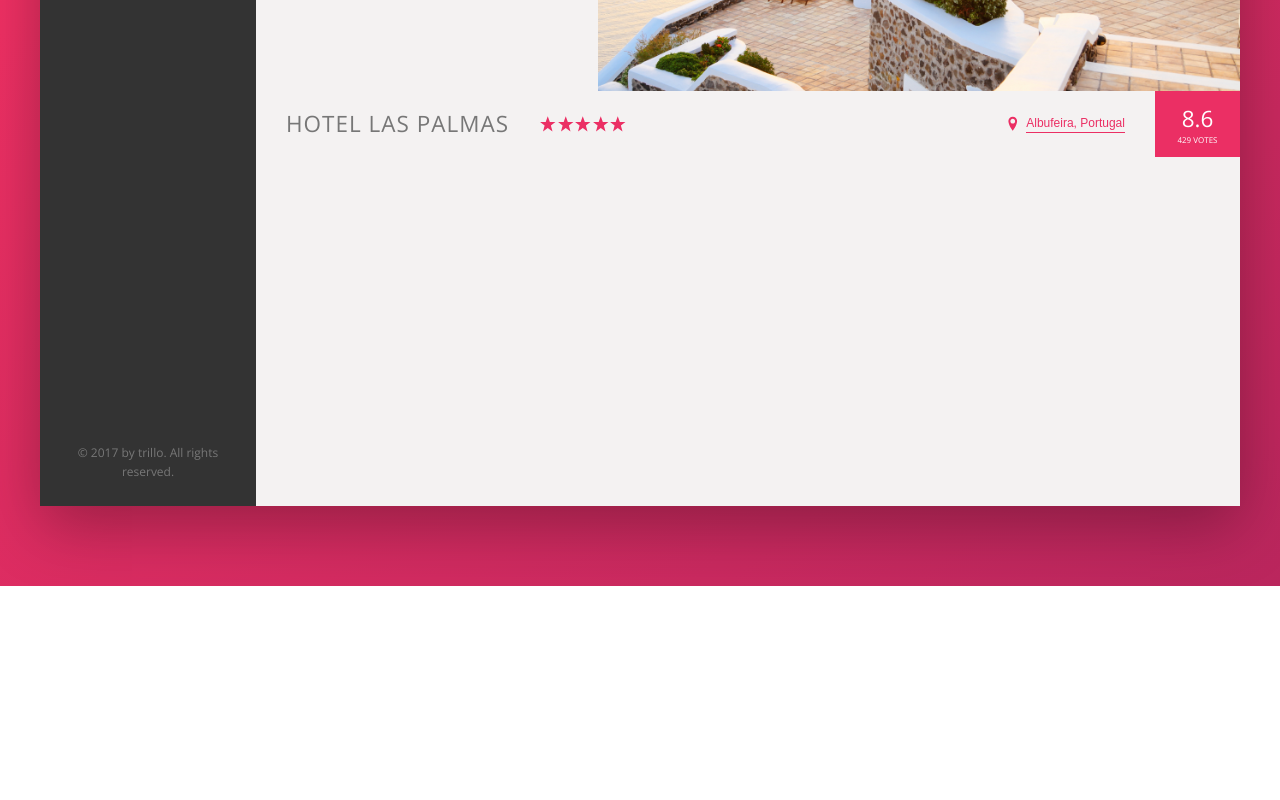
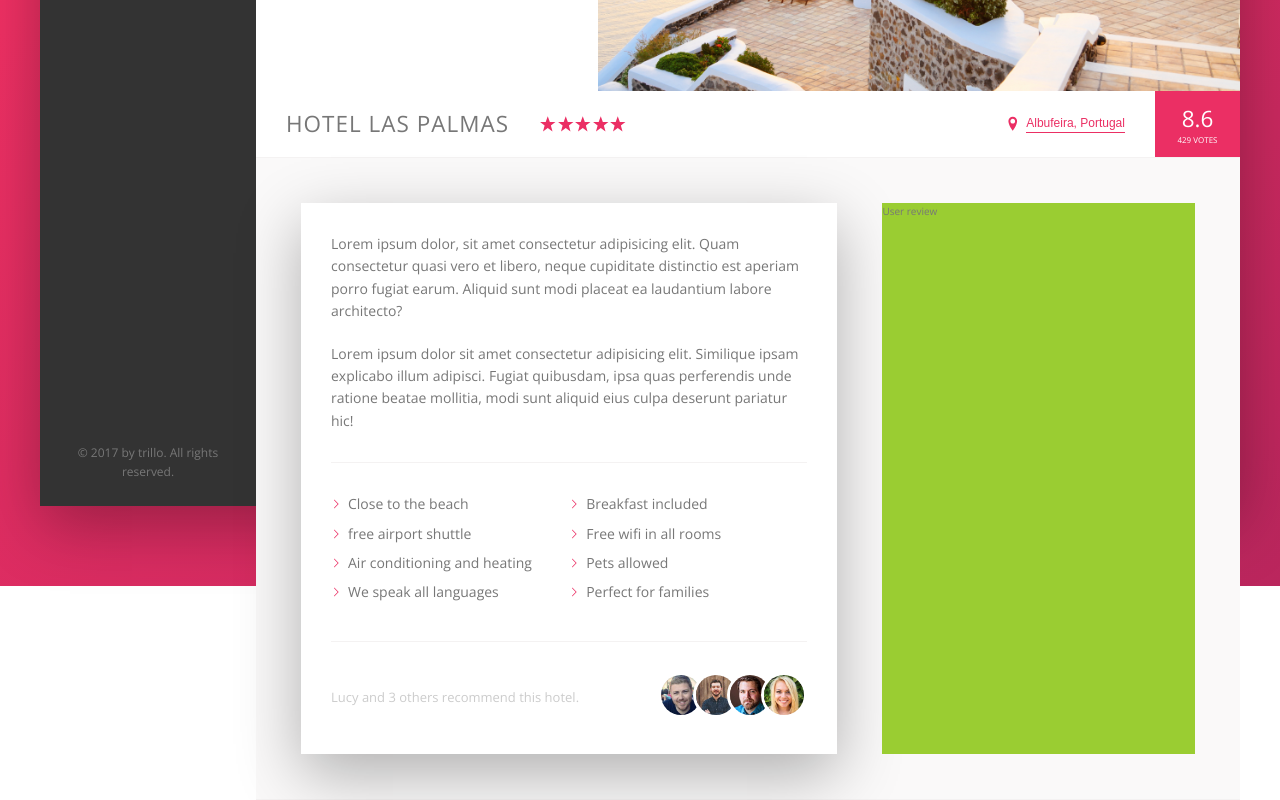
Before and after one commit to madhab452/css-pro, a plain HTML site: page trillo/index.html in a window 1280 px wide. Shown: the part 444-1244 px from the top of the page. Before the commit the page ends 1030 px from the top, so only its background shows below. Drawn offline with nearby package versions, Linux system fonts and the light colour scheme.

Commit message:
Detail Sections

```diff
--- a/trillo/index.html
+++ b/trillo/index.html
@@ -125,6 +125,40 @@
                             <div class="overview__rating-count">429 votes</div>
                         </div>
                     </div>
+                    <div class="detail">
+                        <div class="description">
+                            <p class="paragraph">
+                                Lorem ipsum dolor, sit amet consectetur adipisicing elit. Quam consectetur quasi vero et libero, neque cupiditate distinctio est aperiam porro fugiat earum. Aliquid sunt modi placeat ea laudantium labore architecto?
+                            </p>
+                            <p class="paragraph">
+                                Lorem ipsum dolor sit amet consectetur adipisicing elit. Similique ipsam explicabo illum adipisci. Fugiat quibusdam, ipsa quas perferendis unde ratione beatae mollitia, modi sunt aliquid eius culpa deserunt pariatur hic!
+                            </p>
+                            <ul class="list">
+                                <li class="list__item">Close to the beach</li>
+                                <li class="list__item">Breakfast included</li>
+                                <li class="list__item">free airport shuttle</li>
+                                <li class="list__item">Free wifi in all rooms</li>
+                                <li class="list__item">Air conditioning and heating</li>
+                                <li class="list__item">Pets allowed</li>
+                                <li class="list__item">We speak all languages</li>
+                                <li class="list__item">Perfect for families</li>
+                            </ul>
+                            <div class="recommend">
+                                <p class="recommend__count">
+                                    Lucy and 3 others recommend this hotel.
+                                </p>
+                                <div class="recommend__friends">
+                                    <img src="img/user-3.jpg" alt="Friend 1" class="recommend__photo">
+                                    <img src="img/user-4.jpg" alt="Friend 2" class="recommend__photo">
+                                    <img src="img/user-5.jpg" alt="Friend 3" class="recommend__photo">
+                                    <img src="img/user-6.jpg" alt="Friend 4" class="recommend__photo">
+                                </div>
+                            </div>
+                        </div>
+                        <div class="user-reviews">
+                            User review
+                        </div>
+                    </div>
                 </main>
             </div>
         </div>
--- a/trillo/sass/_base.scss
+++ b/trillo/sass/_base.scss
@@ -30,6 +30,9 @@
     --color-grey-dark-3: #999;
 
     --shadow-dark: 0 2rem 6rem rgba(0, 0, 0, .3);
+    --shadow-light: 0 2rem 5rem rgba(0, 0, 0, 0.06);
+
+    --line: 1px solid var(--color-grey-light-2);
 }
 
 * {
--- a/trillo/sass/_components.scss
+++ b/trillo/sass/_components.scss
@@ -205,7 +205,7 @@
 .overview {
     display: flex;
     align-items: center;
-    border-bottom:1px solid var(--color-grey-light-2) ;
+    border-bottom:var(--line);
 
     &__heading {
         font-size: 2.25rem;
@@ -302,3 +302,73 @@
         box-shadow: none;
     }
 }
+
+/////////////////////////////
+// PARAGRAPH
+.paragraph:not(:last-of-type) {
+    margin-bottom: 2rem;
+}
+.paragraph {
+
+}
+
+/////////////////////////////
+// LIST
+.list {
+    margin: 3rem 0;
+    list-style: none;
+    padding: 3rem 0;
+    border-top: var(--line);
+    border-bottom: var(--line);
+    display: flex;
+    flex-wrap: wrap;
+
+    &__item {
+        flex: 0 0 50%;
+        margin-bottom: .7rem;
+    }
+    &__item::before {
+        content: "";
+        display: inline-block;
+        height: 1rem;
+        width: 1rem;
+        margin-right: .7rem;
+
+
+        //older browsers
+        //background-image: url(../img/chevron-thin-right.svg);
+        //background-size: cover;
+
+        background-color: var(--color-primary);
+        -webkit-mask-image: url(../img/chevron-thin-right.svg);
+        -webkit-mask-size: cover;
+        mask-image: url(../img/chevron-thin-right.svg);
+        mask-size: cover;
+    }
+}
+
+/////////////////////////////
+// RECOMMEND
+.recommend {
+    font-size: 1.3rem;
+    color: var(--color-grey-light-4);
+
+    display: flex;
+    align-items: center;
+
+    &__count {
+        margin-right: auto;
+    }
+
+    &__photo {
+        box-sizing: content-box;
+        height: 4rem;
+        width: 4rem;
+        border-radius: 50%;
+        border: 3px solid #FFF;
+
+        &:not(:last-child) {
+            margin-right: -1.5rem;
+        }
+    }
+}
--- a/trillo/sass/_layout.scss
+++ b/trillo/sass/_layout.scss
@@ -10,7 +10,7 @@
     font-size: 1.4rem;
     height: 7rem;
     background-color: #FFF;
-    border-bottom:1px solid var(--color-grey-light-2) ;
+    border-bottom: var(--line);
     display: flex;
     justify-content: space-between;
     align-items: center;
@@ -30,6 +30,29 @@
 }
 
 .hotel-view {
+    background-color: #FFF;
+
     height: 80rem;
     flex: 1;
 }
+
+.detail {
+    display: flex;
+    padding: 4.5rem;
+    background-color: var(--color-grey-light-1);
+    border-bottom: var(--line);
+}
+
+.description {
+    font-size: 1.4rem;
+    background-color: #FFF;
+    box-shadow: var(--shadow-dark);
+    padding: 3rem;
+    flex: 0 0 60%;
+    margin-right: 4.5rem;
+}
+
+.user-reviews {
+    background-color: yellowgreen;
+    flex: 1;
+}
```
Also changed, not shown: trillo/css/style.css.
